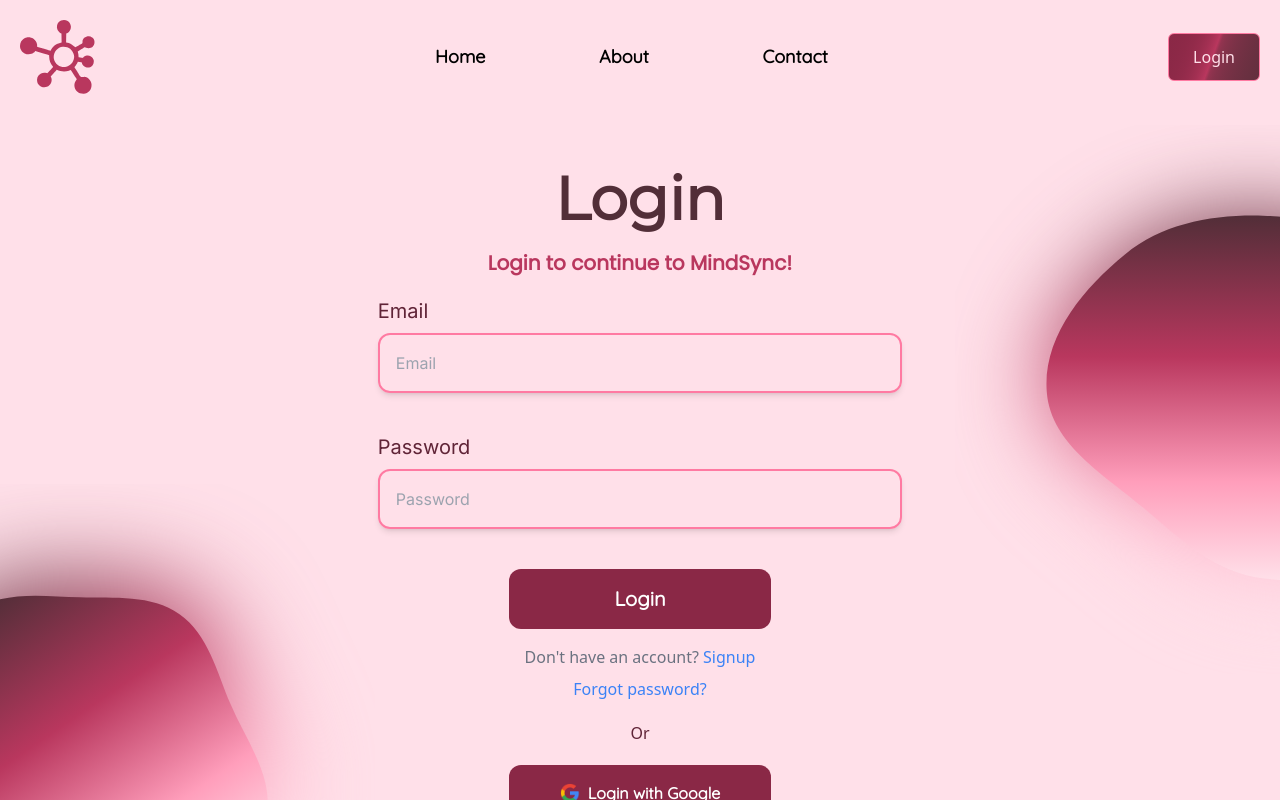
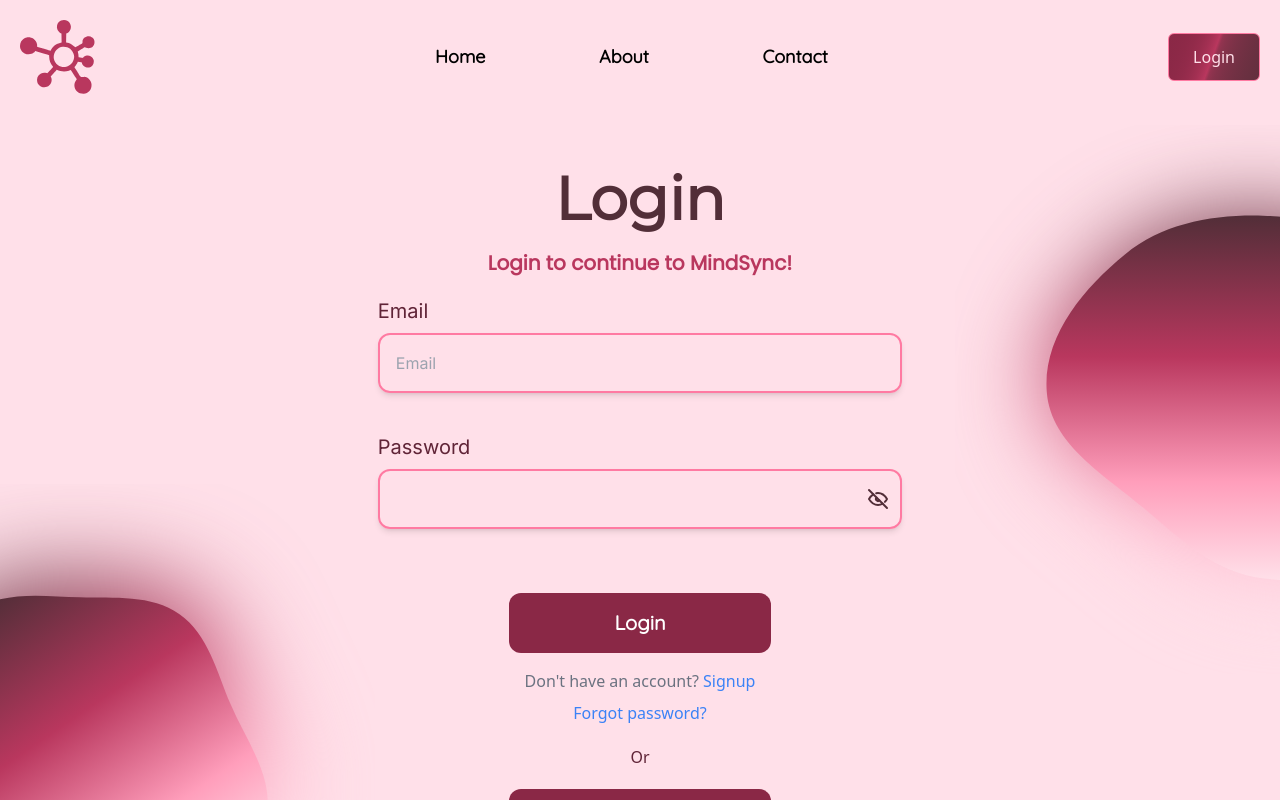
Before and after one commit to existence-master/MindSync, a Next.js app: page /login in a window 1280 px wide. Built offline with nearby package versions, Linux system fonts and the light colour scheme; no server answers.

Commit message:
fixes on signup and login page

```diff
--- a/app/(auth)/login/page.js
+++ b/app/(auth)/login/page.js
@@ -7,6 +7,7 @@
 import { signIn, useSession } from "next-auth/react"; // Next.js authentication utilities
 import { useRouter } from "next/navigation";
 import Link from "next/link"; // Link component for client-side navigation
+import { IconEye, IconEyeOff } from "@tabler/icons-react";
 
 const Login = () => {
   // States to store email and password
@@ -14,9 +15,14 @@
   const [password, setPassword] = useState("");
   const [loading, setLoading] = useState(false);
   const [error, setError] = useState(null); // State to store error
+  const [isPasswordVisible, setIsPasswordVisible] = useState(false);
 
   const router = useRouter(); // Object to handle routing
   const session = useSession(); // Object to store user session
+
+  const togglePasswordVisibility = () => {
+    setIsPasswordVisible(!isPasswordVisible);
+  };
 
   useEffect(() => {
     const handleRedirect = async () => {
@@ -173,15 +179,28 @@
               >
                 Password
               </label>
+              <div className="relative mb-8 md:w-4/6 xs:w-5/6">
                 <input
-                type="password"
-                placeholder="Password"
                   name="password"
+                  type={isPasswordVisible ? "text" : "password"}
                   value={password}
                   onChange={(e) => setPassword(e.target.value)}
-                className="mb-10 input md:w-4/6 xs:w-5/6 dark:text-paleRose"
+                  className="mb-8 input md:w-full xs:w-full dark:text-paleRose"
                   required
                 />
+                <button
+                  type="button"
+                  onClick={togglePasswordVisibility}
+                  style={{ zIndex: 10 }}
+                  className="absolute inset-y-0 right-0 pr-3 flex items-center text-gray-500"
+                >
+                  {isPasswordVisible ? (
+                    <IconEye className="dark:text-paleRose text-lividBrown -translate-y-4" />
+                  ) : (
+                    <IconEyeOff className="dark:text-paleRose text-lividBrown -translate-y-4" />
+                  )}
+                </button>
+              </div>
               <button
                 type="submit"
                 className="primary-btn md:w-2/6 xs:w-3/4 text-xl"
--- a/app/(auth)/signup/page.js
+++ b/app/(auth)/signup/page.js
@@ -23,7 +23,6 @@
   const togglePasswordVisibility = () => {
     setIsPasswordVisible(!isPasswordVisible);
   };
-
 
   useEffect(() => {
     const handleRedirect = async () => {
@@ -76,9 +75,7 @@
 
       // Check if the session was set successfully
       if (!response.ok) {
-				throw new Error(
-					(await response.text()) || "Something went wrong"
-				);
+        throw new Error((await response.text()) || "Something went wrong");
       }
 
       // Set the signup-flow cookie
@@ -99,9 +96,7 @@
         // Redirect to the verify page with email query parameter
         router.push(`/verify?email=${email}`);
       } else {
-				throw new Error(
-					"Failed to initiate signup process. Please try again."
-				);
+        throw new Error("Failed to initiate signup process. Please try again.");
       }
     } catch (err) {
       setError(err.message);
@@ -187,22 +182,23 @@
               <div className="relative mb-8 md:w-4/6 xs:w-5/6">
                 <input
                   name="password"
-									type={
-										isPasswordVisible ? "text" : "password"
-									}
+                  type={isPasswordVisible ? "text" : "password"}
                   value={password}
-									onChange={(e) =>
-										setPassword(e.target.value)
-									}
-									className="mb-8 input md:w-4/6 xs:w-5/6 md:h-12 dark:text-paleRose"
+                  onChange={(e) => setPassword(e.target.value)}
+                  className="mb-8 input md:w-full xs:w-full md:h-12 dark:text-paleRose"
                   required
                 />
                 <button
                   type="button"
                   onClick={togglePasswordVisibility}
+                  style={{ zIndex: 10 }}
                   className="absolute inset-y-0 right-0 pr-3 flex items-center text-gray-500"
                 >
-									{isPasswordVisible ? IconEye : IconEyeOff}
+                  {isPasswordVisible ? (
+                    <IconEye className="dark:text-paleRose text-lividBrown -translate-y-4" />
+                  ) : (
+                    <IconEyeOff className="dark:text-paleRose text-lividBrown -translate-y-4" />
+                  )}
                 </button>
               </div>
               <button
@@ -244,10 +240,7 @@
         {/* Display custom error if any*/}
         {error && (
           <div className="fixed inset-0 flex justify-center items-center bg-black bg-opacity-50 z-50">
-						<ErrorDisplay
-							errorMessage={error}
-							handleError={handleError}
-						/>
+            <ErrorDisplay errorMessage={error} handleError={handleError} />
           </div>
         )}
       </main>
```
Lines whose indentation alone changed are shown as unchanged.
